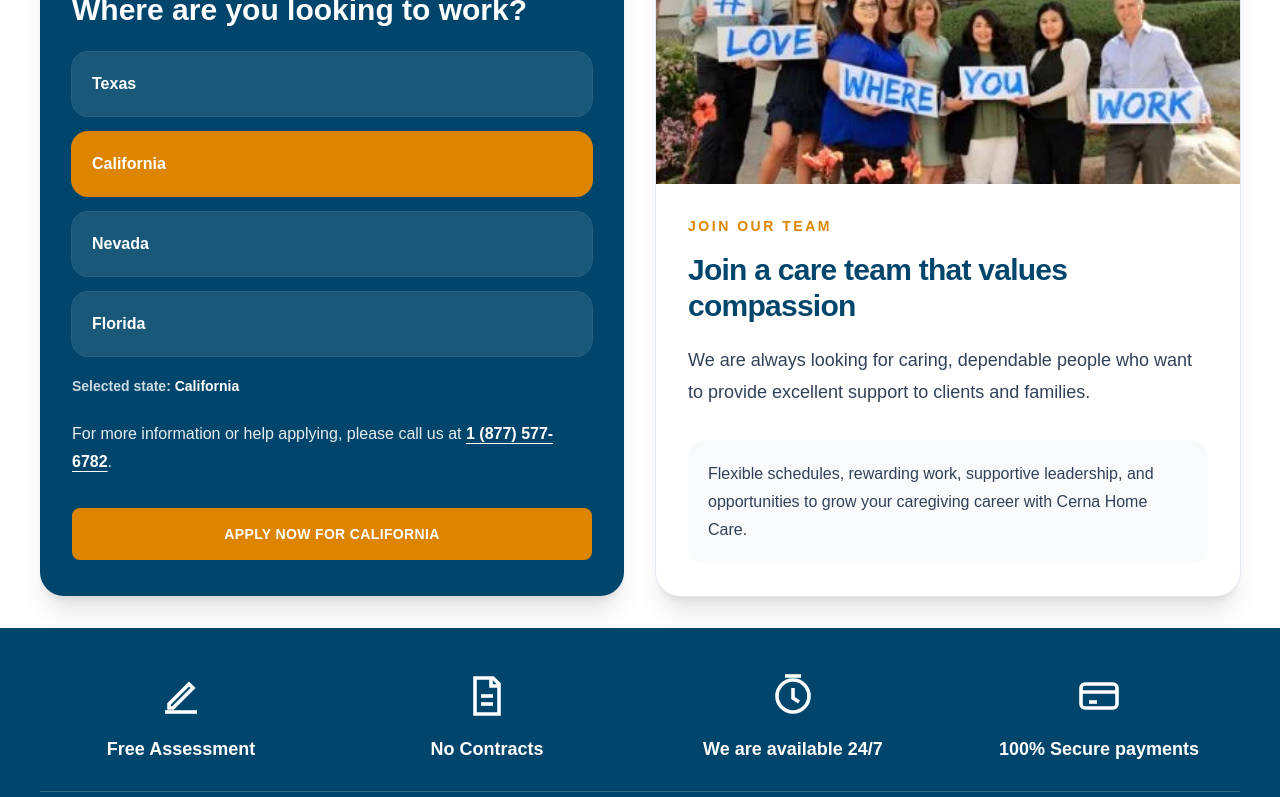
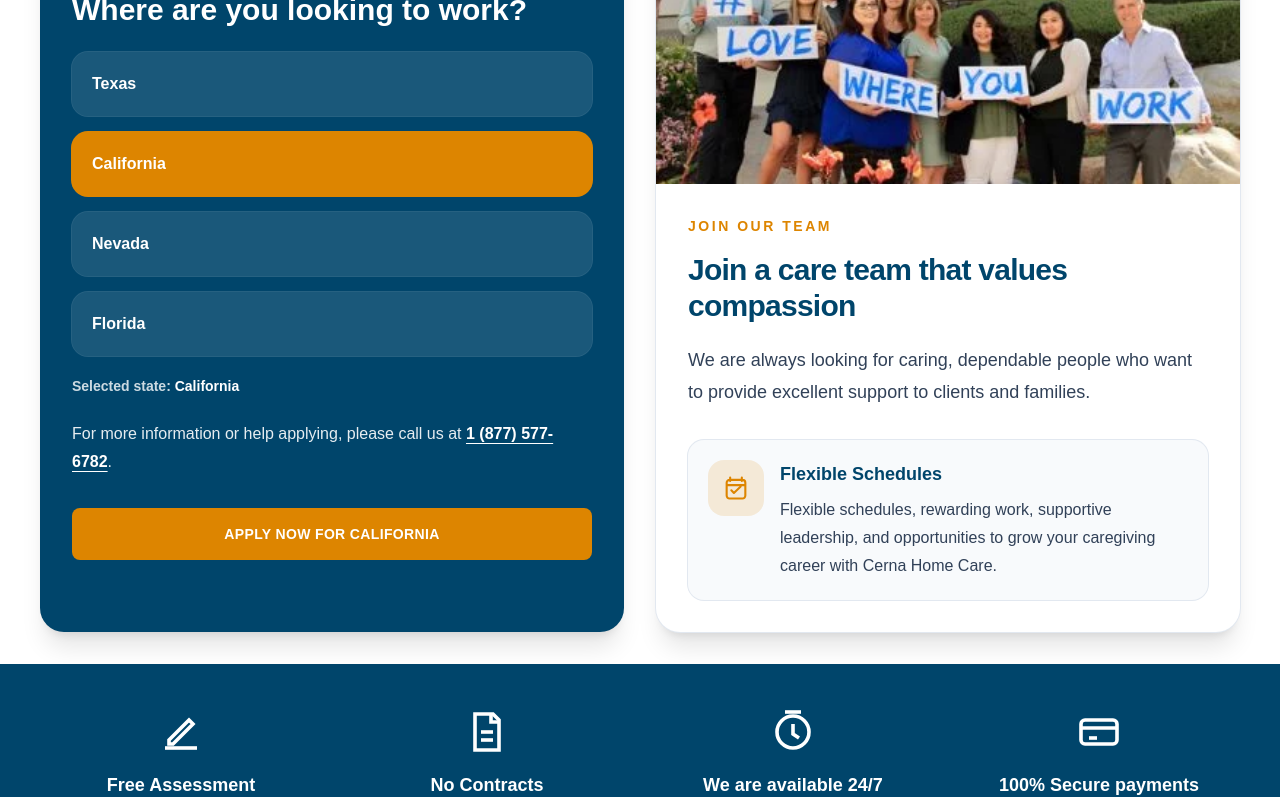
Before and after one commit to pacificasoftware/www.cernahomecare.com, a Next.js app: page /jobs in a window 1280 px wide. Shown: the part 453-1250 px from the top of the page. Built offline with nearby package versions, Linux system fonts and the light colour scheme.

Commit message:
Slight UI Tweak

```diff
--- a/app/jobs/page.tsx
+++ b/app/jobs/page.tsx
@@ -119,13 +119,47 @@
                                 to provide excellent support to clients and families.
                             </p>
 
-                            <div className="mt-8 rounded-2xl bg-slate-50 p-5">
-                                <p className="text-base leading-7 text-slate-700">
-                                    Flexible schedules, rewarding work, supportive leadership,
-                                    and opportunities to grow your caregiving career with
-                                    Cerna Home Care.
-                                </p>
-                            </div>
+
+                                    <div className="mt-8 rounded-2xl bg-slate-50 p-5 ring-1 ring-slate-200">
+                                        <div className="flex items-start gap-4">
+                                            <div className="flex h-14 w-14 shrink-0 items-center justify-center rounded-2xl bg-[#DD8500]/15 text-[#DD8500]">
+                                                <svg
+                                                    viewBox="0 0 24 24"
+                                                    fill="none"
+                                                    className="h-7 w-7"
+                                                    aria-hidden="true"
+                                                >
+                                                    <path
+                                                        d="M7 3v3M17 3v3M4.5 9.5h15M6.5 21h11A2.5 2.5 0 0 0 20 18.5v-11A2.5 2.5 0 0 0 17.5 5h-11A2.5 2.5 0 0 0 4 7.5v11A2.5 2.5 0 0 0 6.5 21Z"
+                                                        stroke="currentColor"
+                                                        strokeWidth="1.8"
+                                                        strokeLinecap="round"
+                                                    />
+                                                    <path
+                                                        d="M8 14l2.2 2.2L16 10.8"
+                                                        stroke="currentColor"
+                                                        strokeWidth="1.8"
+                                                        strokeLinecap="round"
+                                                        strokeLinejoin="round"
+                                                    />
+                                                </svg>
+                                            </div>
+
+                                            <div>
+                                                <h3 className="text-lg font-extrabold text-[#00456B]">
+                                                    Flexible Schedules
+                                                </h3>
+
+                                                <p className="mt-2 text-base leading-7 text-slate-700">
+                                                    Flexible schedules, rewarding work, supportive leadership,
+                                                    and opportunities to grow your caregiving career with
+                                                    Cerna Home Care.
+                                                </p>
+                                            </div>
+                                        </div>
+                                    </div>
+
+
                         </div>
                     </div>
                 </div>
```
